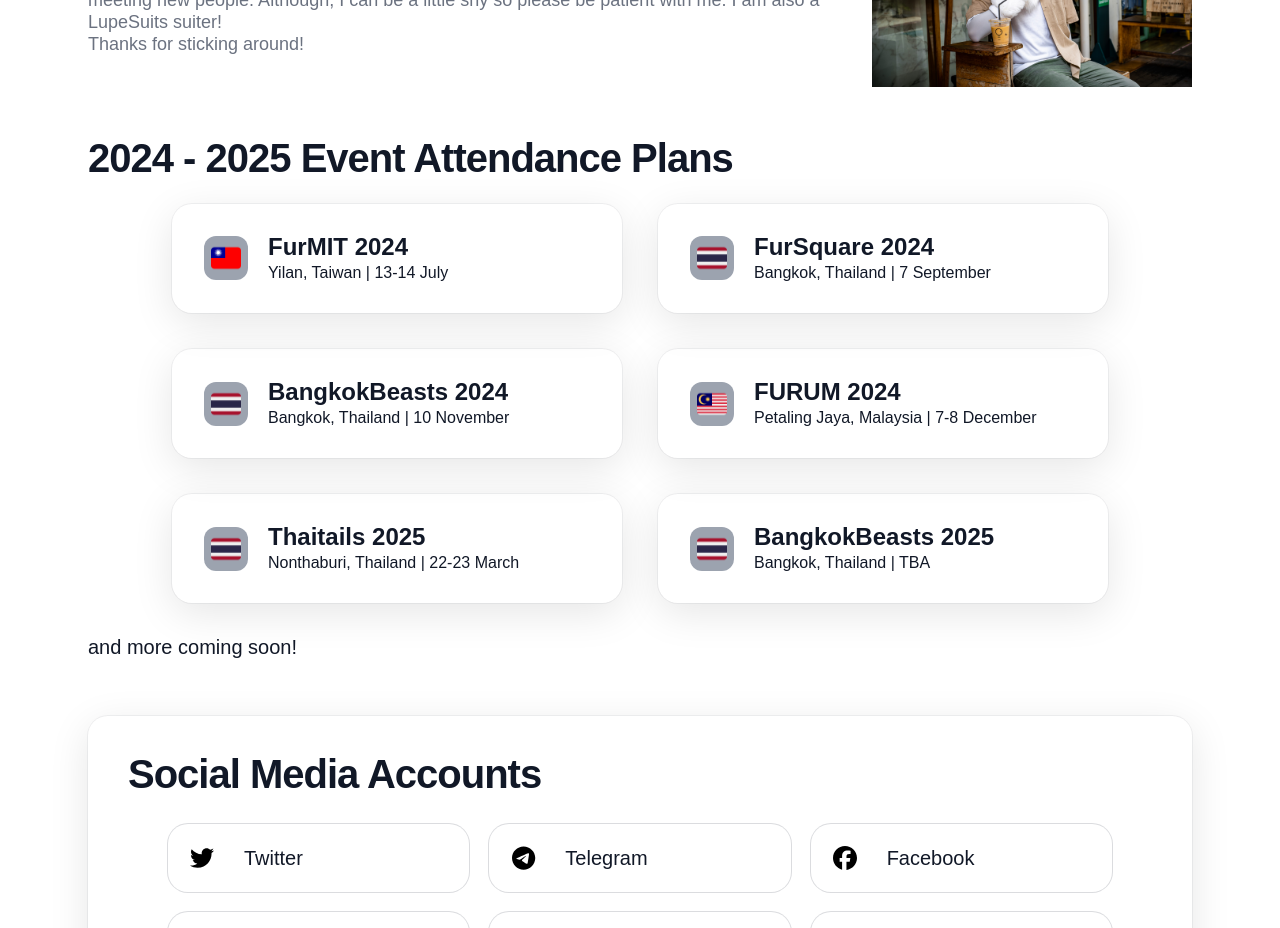
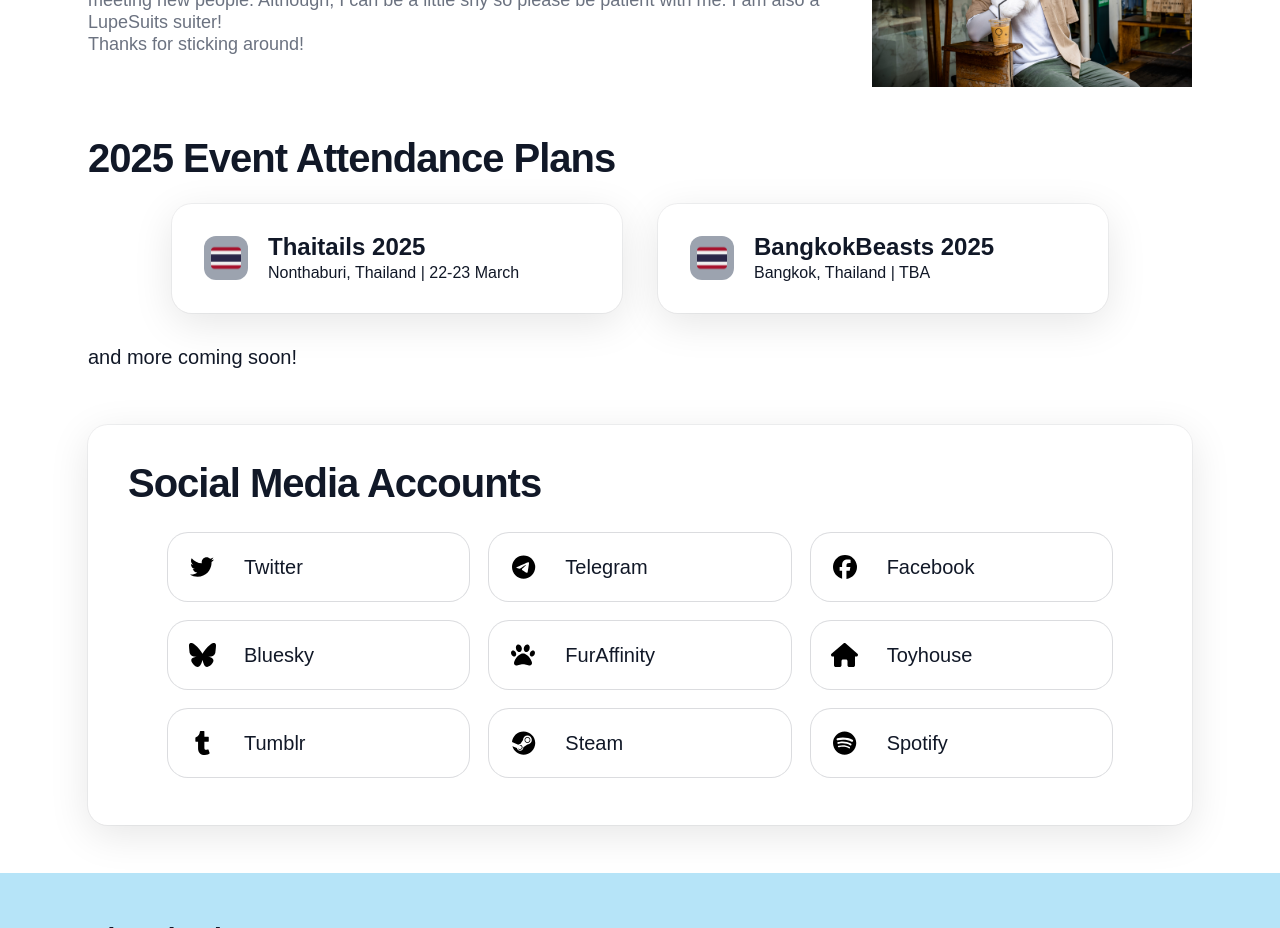
Before and after one commit to PemapolS/flowdy-site, a React (Vite) app: page / in a window 1280 px wide. Shown: the part 960-1888 px from the top of the page. Built offline with nearby package versions, Linux system fonts and the light colour scheme; a web font is replaced by a local one.

Commit message:
update to 2025 events only

```diff
--- a/src/constants/index.js
+++ b/src/constants/index.js
@@ -10,30 +10,30 @@ export const navLinks = [
 ];
 
 export const events = [
-    {
-        imgURL: flagTW,
-        label: "FurMIT 2024",
-        location: "Yilan, Taiwan",
-        date: "13-14 July"
-    },
-    {
-        imgURL: flagTH,
-        label: "FurSquare 2024",
-        location: "Bangkok, Thailand",
-        date: "7 September"
-    },
-    {
-        imgURL: flagTH,
-        label: "BangkokBeasts 2024",
-        location: "Bangkok, Thailand",
-        date: "10 November"
-    },
-    {
-        imgURL: flagMY,
-        label: "FURUM 2024",
-        location: "Petaling Jaya, Malaysia",
-        date: "7-8 December"
-    },
+    // {
+    //     imgURL: flagTW,
+    //     label: "FurMIT 2024",
+    //     location: "Yilan, Taiwan",
+    //     date: "13-14 July"
+    // },
+    // {
+    //     imgURL: flagTH,
+    //     label: "FurSquare 2024",
+    //     location: "Bangkok, Thailand",
+    //     date: "7 September"
+    // },
+    // {
+    //     imgURL: flagTH,
+    //     label: "BangkokBeasts 2024",
+    //     location: "Bangkok, Thailand",
+    //     date: "10 November"
+    // },
+    // {
+    //     imgURL: flagMY,
+    //     label: "FURUM 2024",
+    //     location: "Petaling Jaya, Malaysia",
+    //     date: "7-8 December"
+    // },
     {
         imgURL: flagTH,
         label: "Thaitails 2025",
--- a/src/sections/Events.jsx
+++ b/src/sections/Events.jsx
@@ -5,7 +5,7 @@ const Events = () => {
   return (
     <section id="events" className="py-2 px-4 mx-auto max-w-screen-xl lg:px-6 gap-4 items-center">
       <h1 className="max-w-screen-md b-4 text-[34px] lg:text-[40px] tracking-tight font-extrabold text-gray-900 dark:text-white font-ibm">
-        2024 - 2025 Event Attendance Plans
+        2025 Event Attendance Plans
       </h1>
       <div className="max-container flex justify-center flex-wrap gap-5 lg:gap-9 py-4">
       {events.map((event) => (
```
